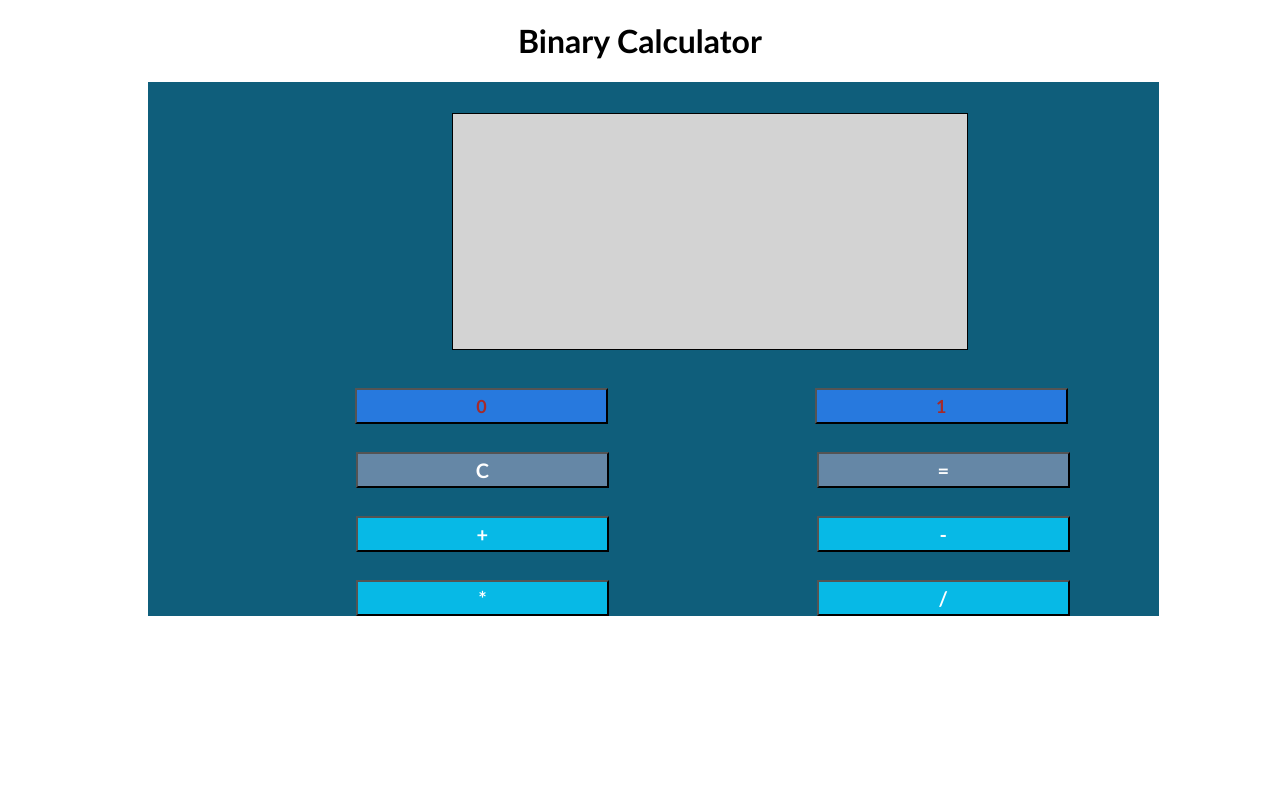
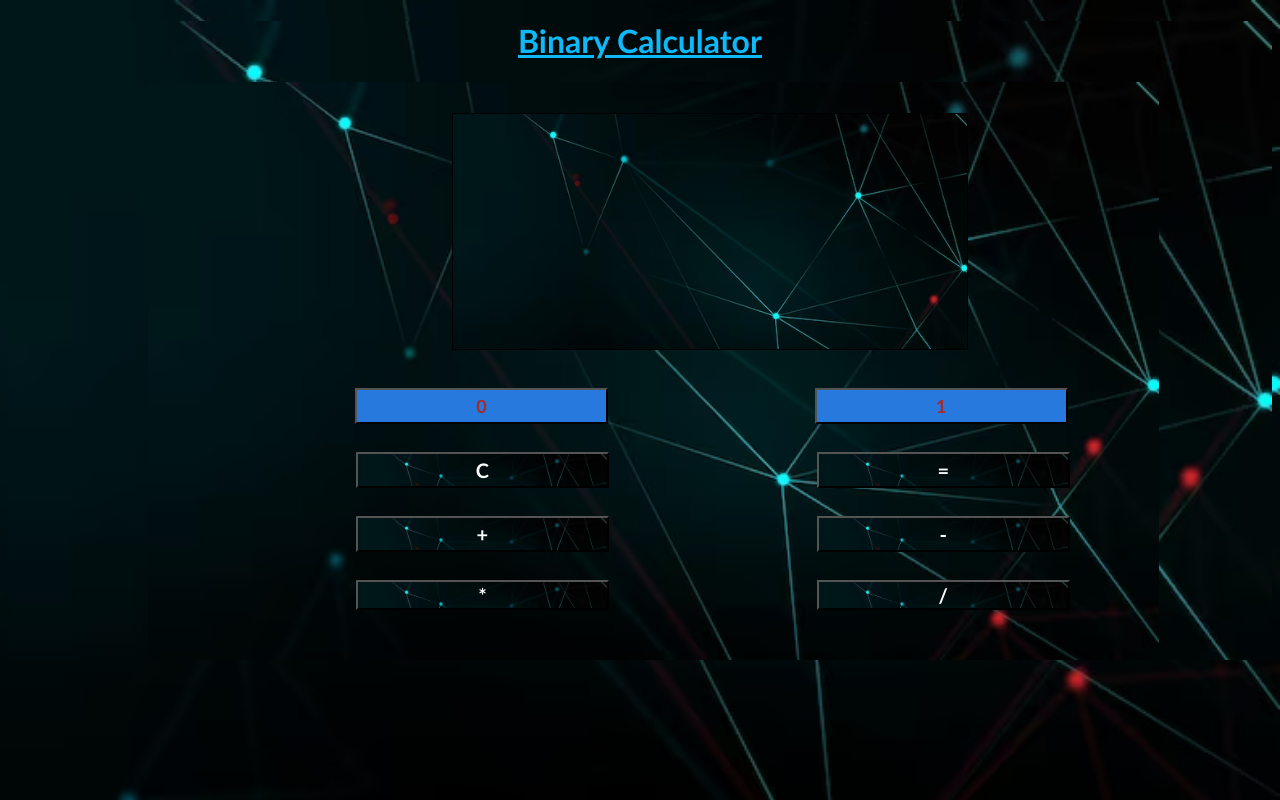
Before and after one commit to AmberYounus/Binary-Calculator, a plain HTML site: page index.html in a window 1280 px wide. Drawn offline with Linux system fonts and the light colour scheme.

Commit message:
last commit

```diff
--- a/style.css
+++ b/style.css
@@ -1,23 +1,29 @@
-*{
+* {
   box-sizing: border-box;
-    font-family: 'Trebuchet MS', 'Lucida Sans Unicode', 'Lucida Grande', 'Lucida Sans';
+  font-family: "Trebuchet MS", "Lucida Sans Unicode", "Lucida Grande",
+    "Lucida Sans";
   font-weight: bold;
+  background-image: url("bgpic.avif");
+  background-repeat: no-repeat;
+  background-size: cover;
+  color: white;
 }
-h1{
+
+h1 {
   text-align: center;
+  text-decoration-line: underline;
+  color: rgb(13, 185, 248);
 }
-.container{
+.container {
   background-color: rgb(15 94 123);
   width: 80%;
-
   margin-left: 140px;
-
   align-items: center;
   justify-content: center;
   overflow: hidden;
 }
-#res{
-    background-color: lightgray;
+#res {
+  background-color: rgb(211, 211, 211);
   border: solid 1px #000;
   height: 237px;
   font-size: 20px;
@@ -26,7 +32,7 @@ h1{
   margin-left: 304px;
 }
 
-.lgreen{
+.lgreen {
   background: rgb(39, 121, 222);
   width: 25%;
   font-size: 18px;
@@ -37,9 +43,10 @@ h1{
   height: 36px;
 }
 button:hover {
-    box-shadow: 0 12px 16px 0 rgba(0,0,0,0.24), 0 17px 50px 0 rgba(0,0,0,0.19);
+  box-shadow: 0 12px 16px 0 rgba(0, 0, 0, 0.24),
+    0 17px 50px 0 rgba(0, 0, 0, 0.19);
 }
-.upper>.dgreen{
+.upper > .dgreen {
   background-color: rgb(101, 135, 166);
   width: 25%;
   margin-top: 28px;
@@ -49,7 +56,7 @@ button:hover {
   color: white;
   height: 36px;
 }
-.lower>.operator{
+.lower > .operator {
   background-color: rgb(7, 185, 230);
   width: 25%;
   font-size: 20px;
@@ -59,3 +66,8 @@ button:hover {
   color: white;
   height: 36px;
 }
+#btnMul,
+#btnDiv {
+  height: 100%;
+  margin-bottom: 50px;
+}
```
Also changed, not shown: bgpic.avif (added). Lines whose indentation alone changed are shown as unchanged.
